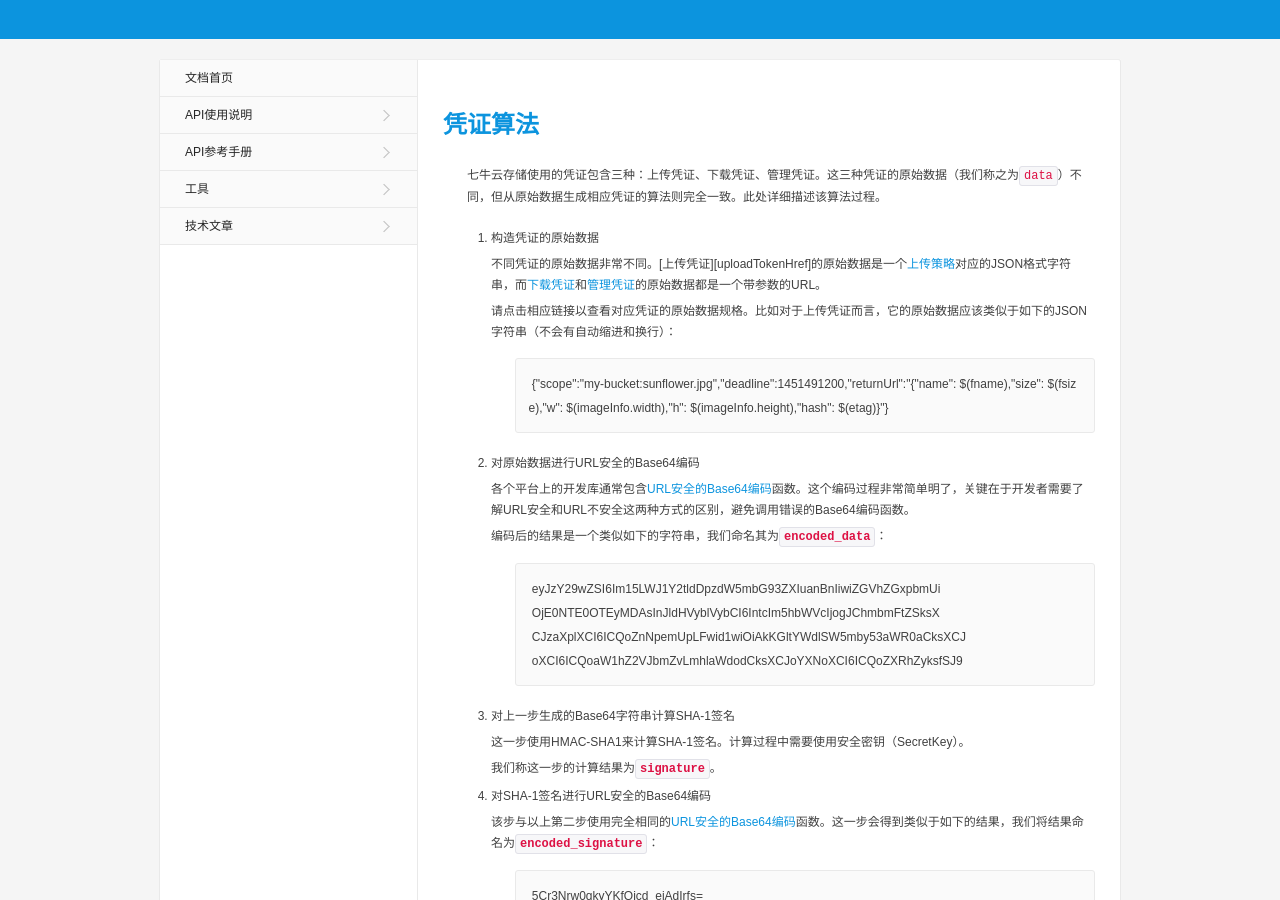
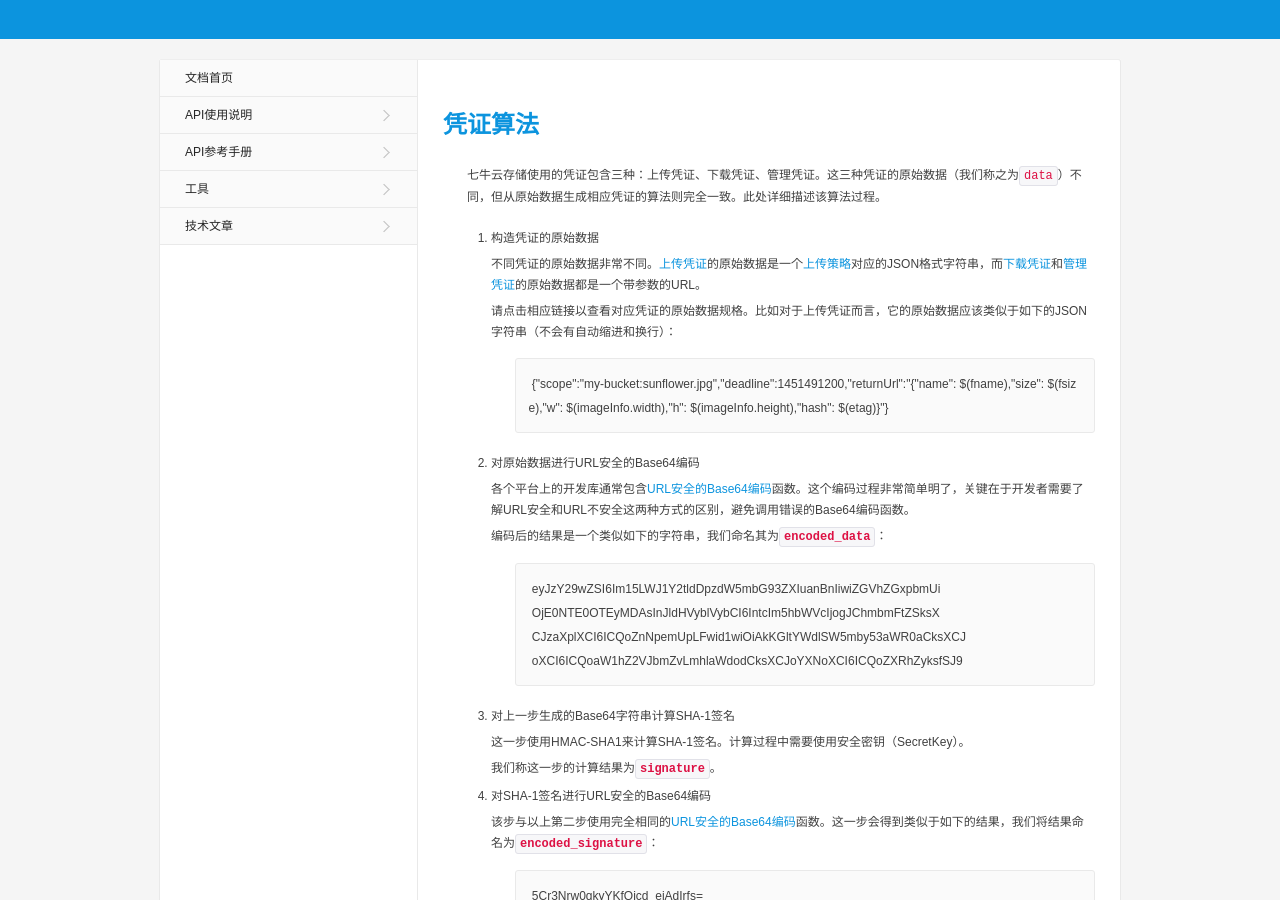
Before and after one commit to qiniu/docs.qiniu.com, a Jekyll site: the page built from docs/v6/api/reference/security/token-algorithm.md, in a window 1280 px wide and 900 px high. Built offline with Jekyll 4.4.1, drawn with Linux system fonts in a browser that asks for light colours; nearby versions of some CDN libraries; library files that are not in the unit come from our copies; some of the changed lines change nothing that is shown.

Commit message:
Fix links.

````diff
--- a/docs/v6/api/reference/security/token-algorithm.md
+++ b/docs/v6/api/reference/security/token-algorithm.md
@@ -96,7 +96,9 @@ $access_token = generate_token($access_key, $secret_key, $url);
 var_dump($access_token);
 ```
 
-[putPolicyHref]:           put-policy.html "上传策略"
-[downloadTokenHref]:       download-token.html "下载凭证"
-[accessTokenHref]:         access-token.html "管理凭证"
+[putPolicyHref]:            put-policy.html         "上传策略"
+[uploadTokenHref]:          upload-token.html       "上传凭证"
+[downloadTokenHref]:        download-token.html     "下载凭证"
+[accessTokenHref]:          access-token.html       "管理凭证"
+
 [urlsafeBase64Href]:        http://zh.wikipedia.org/wiki/Base64#.E5.9C.A8URL.E4.B8.AD.E7.9A.84.E5.BA.94.E7.94.A8 "URL安全的Base64编码"
````
